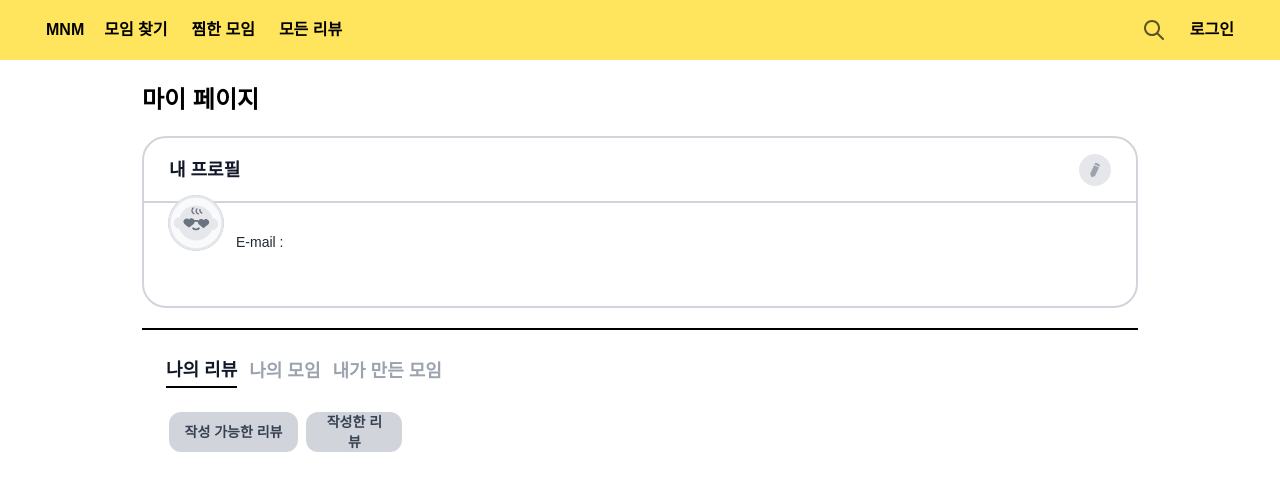
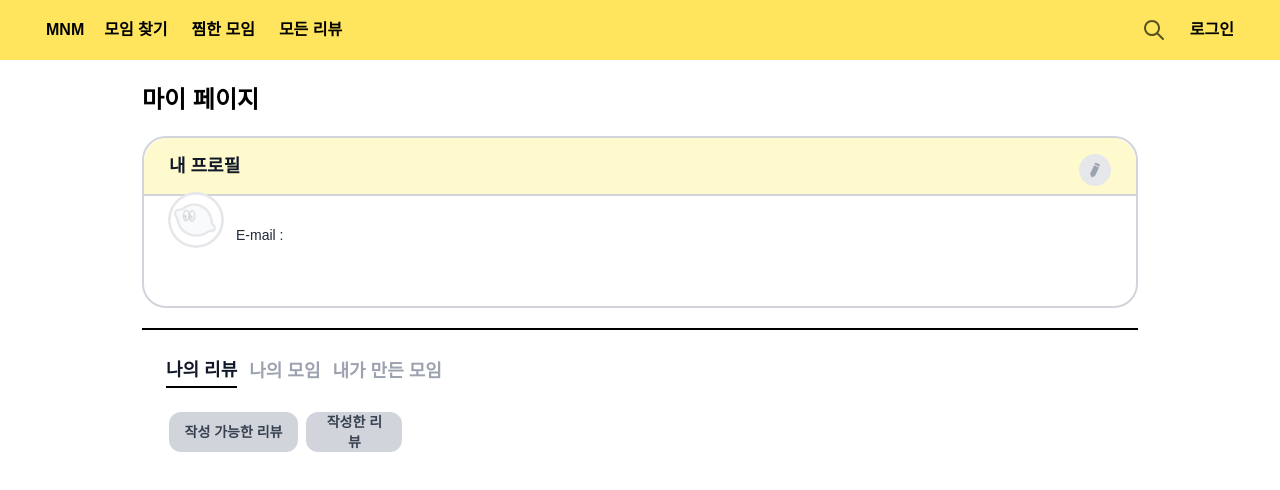
Before and after one commit to FESI5-team9/Frountend, a Next.js app: page /mypage in a window 1280 px wide. Shown: the top 490 px of the page. Built offline with nearby package versions, Linux system fonts and the light colour scheme; no server answers; a web font is replaced by a local one.

Commit message:
MNM-97-refactor: 기본 프로필 이미지 변경

```diff
--- a/src/app/mypage/page.tsx
+++ b/src/app/mypage/page.tsx
@@ -72,17 +72,17 @@ export default function Mypage() {
         </div>
         <div className="h-[178px] w-full rounded-3xl border-[2px] border-gray-300 bg-white tablet:h-[172px]">
           <div className="relative">
-            <span className="absolute left-[24px] top-[57px] flex h-[56px] w-[56px] items-center justify-center overflow-hidden rounded-full bg-white">
-              <Image
-                src={userProfile?.image || "/images/profile.svg"}
-                width={56}
-                height={56}
-                alt="프로필 이미지"
-                className=""
-              />
-            </span>
+            {userProfile?.image ? (
+              <span className="absolute left-[24px] top-[56px] flex h-[56px] w-[56px] items-center justify-center overflow-hidden rounded-full outline outline-[2px] outline-gray-300">
+                <Image src={userProfile.image} fill alt="프로필 이미지" className="" />
+              </span>
+            ) : (
+              <span className="absolute left-[24px] top-[54px] flex h-[56px] w-[56px] items-center justify-center overflow-hidden rounded-full">
+                <Image src="/images/lemonProfile.svg" fill alt="기본 프로필 이미지" className="" />
+              </span>
+            )}
           </div>
-          <div className="flex h-[65px] justify-between rounded-t-3xl border-b-[2px] border-b-gray-300 px-[25px] py-4 text-base text-gray-900">
+          <div className="flex h-[58px] justify-between rounded-t-3xl border-b-[2px] border-b-gray-300 bg-[#FFFACD] px-[25px] py-4 text-base text-gray-900">
             <span className="flex items-center text-lg font-semibold text-gray-900">내 프로필</span>
             <button onClick={toggleModal}>
               <Image src="/images/modify.svg" width={32} height={32} alt="프로필 정보 수정하기" />
```
Also changed, not shown: public/images/lemonProfile.svg (added).
